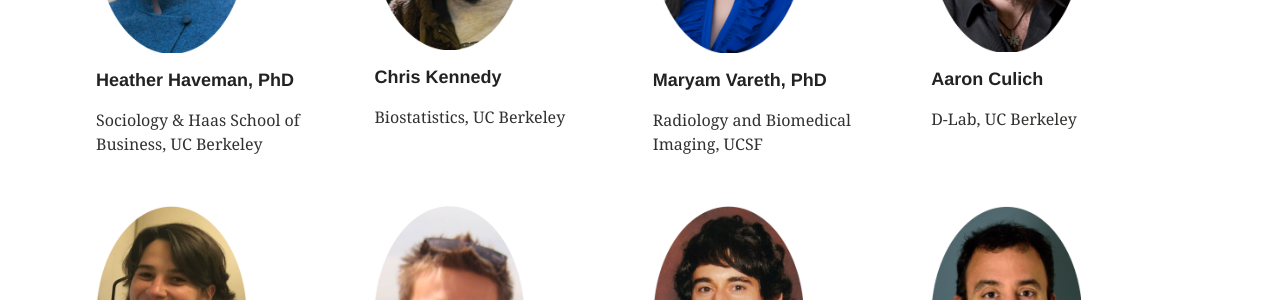
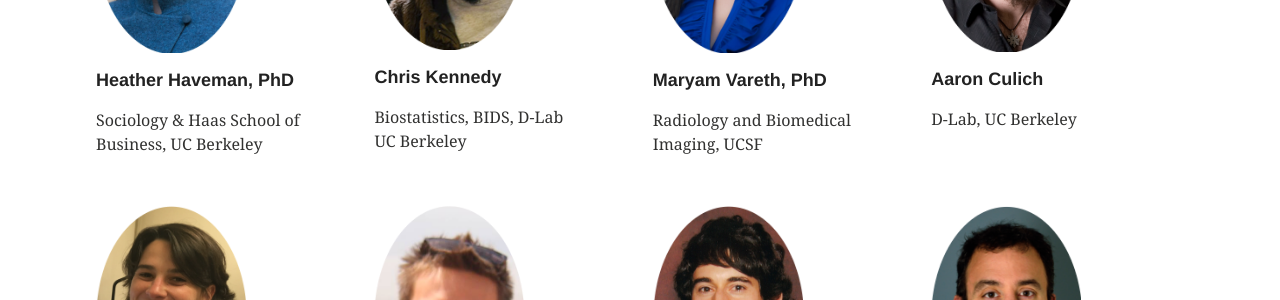
Before and after one commit to TextXD/textxd.github.io, a Jekyll site: the page built from team/index.md, in a window 1280 px wide. Shown: the part 431-731 px from the top of the page. Built offline with Jekyll 4.4.1, drawn with Linux system fonts in a browser that asks for light colours.

Commit message:
Update index.md

```diff
--- a/team/index.md
+++ b/team/index.md
@@ -16,7 +16,7 @@ Meet the TextXD 2018 Organizing Team – an interdisciplinary mix of thinkers, m
 <div class="tile">
   <img class='center-block' src="{{ site.baseurl }}/images/ChrisKennedy.png" style="width: 150px;"/>
   <h2 class="post-title center-block"><a href="https://bids.berkeley.edu/people/chris-kennedy">Chris Kennedy</a></h2>
-  <p class="post-excerpt">Biostatistics, UC Berkeley</p>
+  <p class="post-excerpt">Biostatistics, BIDS, D-Lab<br />UC Berkeley</p>
 </div><!-- /.tile -->
 
 <div class="tile">
```
